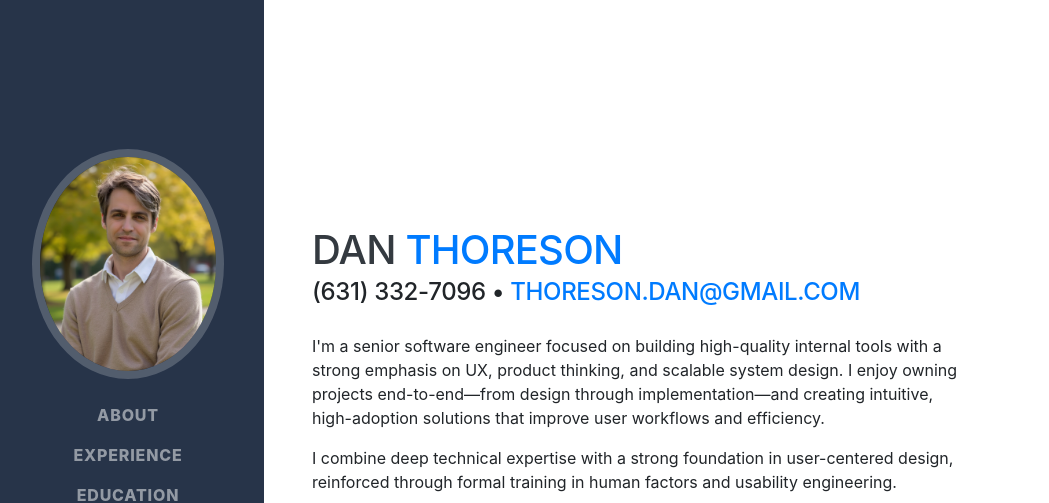
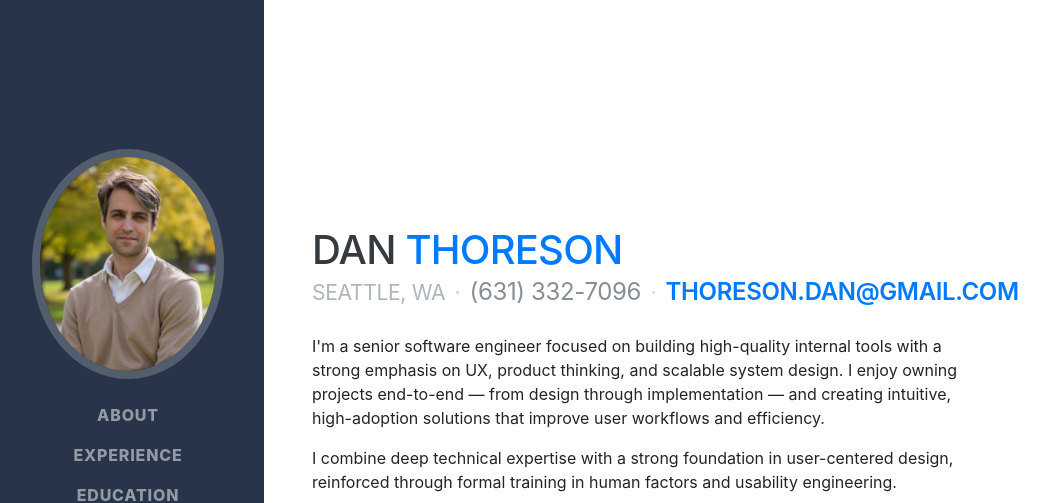
Before and after one commit to dthores1/personal-site, a website with bundled scripts: page index.html in a window 1280 px wide. Shown: the top 503 px of the page, without its empty margins (8-1057 px from the left). Built offline with nearby package versions, Linux system fonts and the light colour scheme; a web font is replaced by a local one.

Commit message:
Fixes encoding issue; adds location

```diff
--- a/index.html
+++ b/index.html
@@ -2,9 +2,8 @@
 <!DOCTYPE html>
 <html lang="en">
 
-<head><meta charset="gb18030">
-
-
+<head>
+  <meta charset="UTF-8" />
   <meta name="viewport" content="width=device-width, initial-scale=1, shrink-to-fit=no">
 
   <meta name="description" content="Dan Thoreson is an experienced software engineer and technical lead. Learn more about his background and interests.">
@@ -76,17 +75,12 @@
           <span class="text-primary">Thoreson</span>
         </h1>
 
-        <div class="subheading">(631) 332-7096 &#8226;
-          <a href="mailto:thoreson.dan@gmail.com">thoreson.dan@gmail.com</a>
+        <div class="subheading about-subheading-contact">
+          <span class="about-location">Seattle, WA</span><span class="about-subheading-sep" aria-hidden="true">·</span><span class="about-phone">(631) 332-7096</span><span class="about-subheading-sep" aria-hidden="true">·</span><a href="mailto:thoreson.dan@gmail.com">thoreson.dan@gmail.com</a>
         </div>
 
-        <!-- With location -->
-        <!-- <div class="subheading">Raleigh, NC · (631) 332-7096 ·
-          <a href="mailto:thoreson.dan@gmail.com">thoreson.dan@gmail.com</a>
-        </div> -->
-
         <div class="about-bio">
-          <p>I'm a senior software engineer focused on building high-quality internal tools with a strong emphasis on UX, product thinking, and scalable system design. I enjoy owning projects end-to-end—from design through implementation—and creating intuitive, high-adoption solutions that improve user workflows and efficiency.</p>
+          <p>I'm a senior software engineer focused on building high-quality internal tools with a strong emphasis on UX, product thinking, and scalable system design. I enjoy owning projects end-to-end &mdash; from design through implementation &mdash; and creating intuitive, high-adoption solutions that improve user workflows and efficiency.</p>
 
           <p>I combine deep technical expertise with a strong foundation in user-centered design, reinforced through formal training in human factors and usability engineering.</p>
         </div>
@@ -122,7 +116,7 @@
 
             <p>Led end-to-end development of tools such as Store Scout, a prospecting platform used by hundreds of sales reps, and a modular lead ingestion framework for processing high-volume inbound data. Partnered closely with product and stakeholders to shape requirements, while driving UX decisions around information hierarchy, interaction patterns, and performance.</p>
 
-            <p>Focused heavily on creating fast, intuitive user experiences—establishing consistent UI patterns, optimizing large data interactions, and ensuring systems scale reliably under real-world usage.</p>
+            <p>Focused heavily on creating fast, intuitive user experiences &mdash; establishing consistent UI patterns, optimizing large data interactions, and ensuring systems scale reliably under real-world usage.</p>
           </div>
           <div class="resume-date text-md-right">
             <span class="text-primary">May 2022 - Present</span>
--- a/scss/_global.scss
+++ b/scss/_global.scss
@@ -58,6 +58,29 @@ p.lead {
 
 #about .subheading {
   margin-bottom: 24px;
+}
+
+#about .subheading.about-subheading-contact .about-location {
+  color: $gray-500;
+  font-weight: 400;
+  font-size: 0.88em;
+}
+
+#about .subheading.about-subheading-contact .about-phone {
+  color: $gray-600;
+  font-weight: 400;
+}
+
+#about .subheading.about-subheading-contact .about-subheading-sep {
+  @include body-font;
+  color: $gray-400;
+  padding: 0 0.4em;
+  font-weight: 400;
+  font-size: 0.95em;
+}
+
+#about .subheading.about-subheading-contact a {
+  font-weight: 600;
 }
 
 /* Portrait in hero on small screens only (lg+ uses sidebar image). */
```
Also changed, not shown: css/resume.css, css/resume.min.css.
